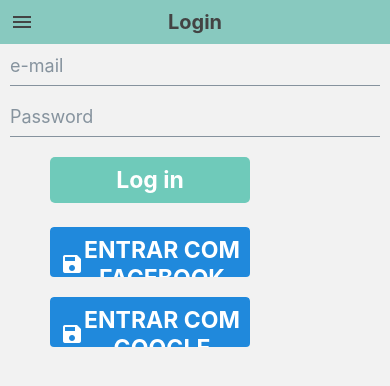
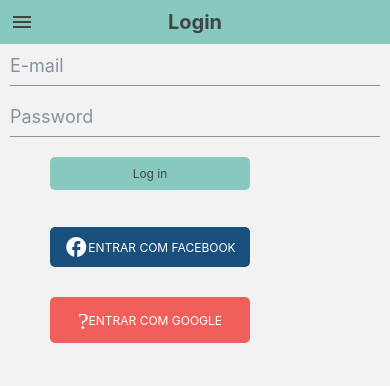
Before and after one commit to lucas-nobrega/meau, a React Native app: screen /Home in a window 390 px wide. Shown: the top 386 px of the page. Built offline with nearby package versions, Linux system fonts and the light colour scheme.

Commit message:
Melhora tela login

```diff
--- a/src/components/Autenticacao/Home/index.js
+++ b/src/components/Autenticacao/Home/index.js
@@ -37,7 +37,7 @@
                 backgroundColor="#88c9bf"
             />
             <Input
-                placeholder='e-mail'
+                placeholder='E-mail'
                 onChange={(e) =>setEmail(e.target.value)}
             />
             <Input
@@ -51,10 +51,10 @@
                 loading={false}
                 loadingProps={{ size: 'small', color: 'white' }}
                 buttonStyle={{
-                backgroundColor: 'rgba(111, 202, 186, 1)',
+                    backgroundColor: '#88c9bf',
                     borderRadius: 5,
                 }}
-                titleStyle={{ fontWeight: 'bold', fontSize: 23 }}
+                titleStyle={{ fontWeight: 'Roboto Regular', fontSize: 12, color: '#434343' }}
                 containerStyle={{
                     marginHorizontal: 50,
                     height: 50,
@@ -64,29 +64,37 @@
                 onPress={handleSignIn}
             />
             <Button radius={'sm'} type="solid"
-                titleStyle={{ fontWeight: 'bold', fontSize: 23 }}
+                titleStyle={{ fontWeight: 'Roboto Regular', fontSize: 12 }}
                 containerStyle={{
                     marginHorizontal: 50,
                     height: 50,
                     width: 200,
                     marginVertical: 10,
                 }}
+                buttonStyle={{
+                    backgroundColor: '#194f7c',
+                    borderRadius: 5,
+                }}
                 onPress={() => console.log('aye')}
             >
-                <Icon name="save" color="white" />
+                <Icon name="facebook" color="white" />
                 ENTRAR COM FACEBOOK
             </Button>
             <Button radius={'sm'} type="solid"
-                titleStyle={{ fontWeight: 'bold', fontSize: 23 }}
+                titleStyle={{ fontWeight: 'Roboto Regular', fontSize: 12 }}
                 containerStyle={{
                     marginHorizontal: 50,
                     height: 50,
                     width: 200,
                     marginVertical: 10,
                 }}
+                buttonStyle={{
+                    backgroundColor: '#f15f5c',
+                    borderRadius: 5,
+                }}
                 onPress={() => console.log('aye')}
             >
-                <Icon name="save" color="white" />
+                <Icon name="google-plus" color="white" />
                 ENTRAR COM GOOGLE
             </Button>
         </SafeAreaProvider>
```
Lines whose indentation alone changed are shown as unchanged.
